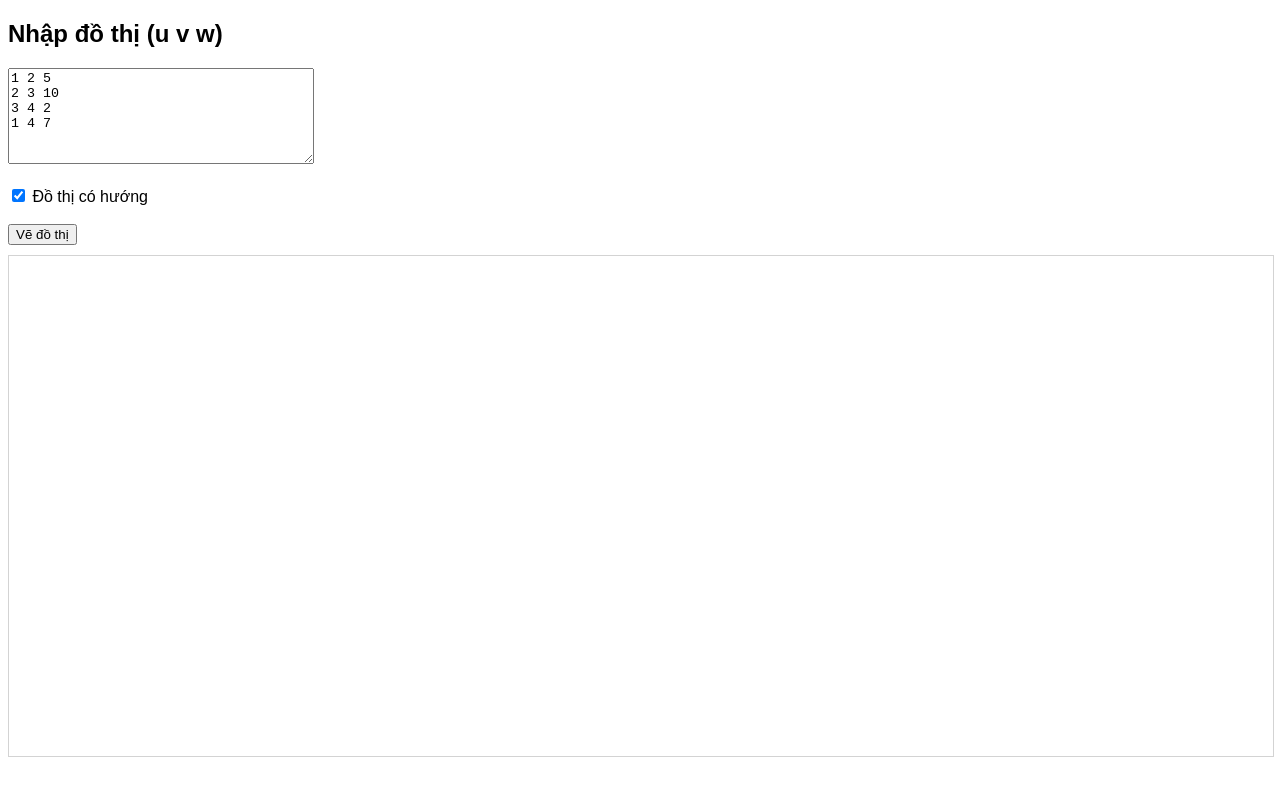
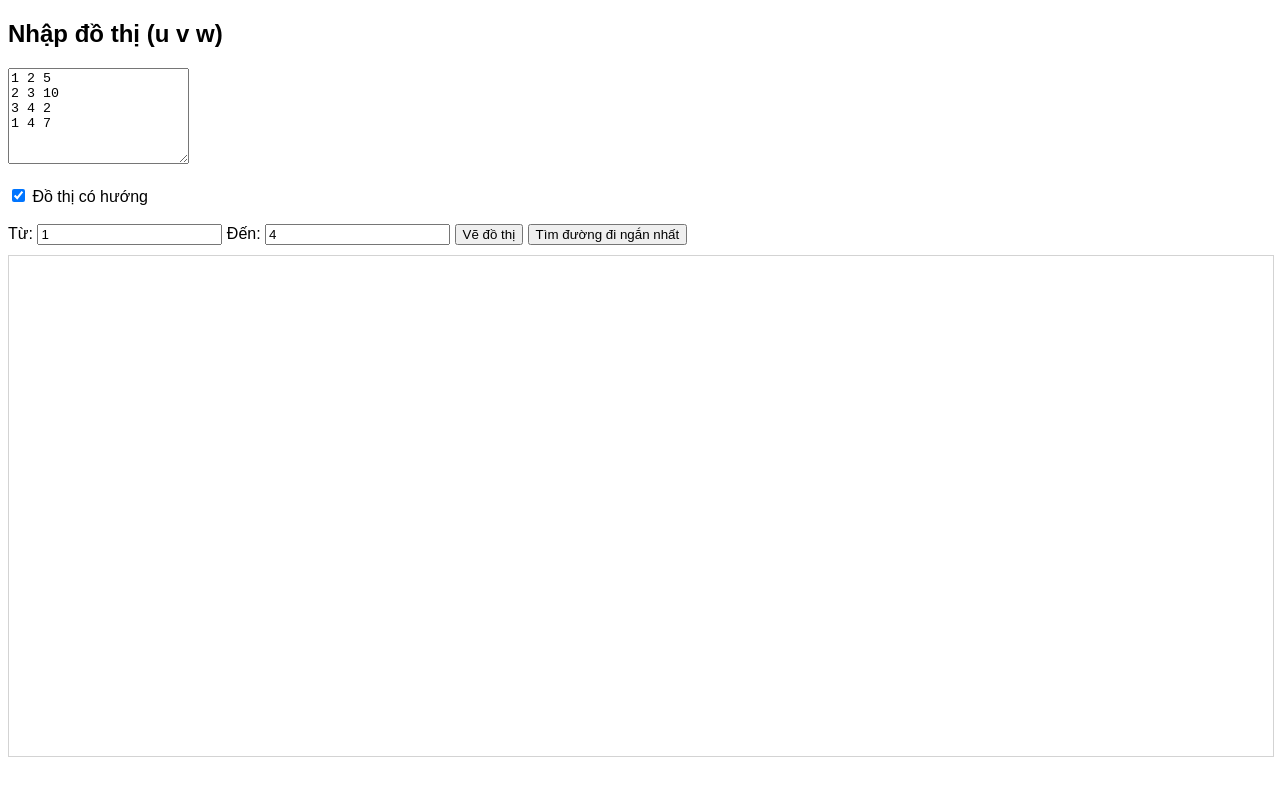
Before and after one commit to nhathuyoyo/btaptoan, a plain HTML site: page index.html in a window 1280 px wide. Both pictures are taken after a click on the button "Vẽ đồ thị". Drawn offline with nearby package versions, Linux system fonts and the light colour scheme.

Commit message:
Update index.html

```diff
--- a/index.html
+++ b/index.html
@@ -1,20 +1,15 @@
 <!DOCTYPE html>
 <html>
 <head>
-  <title>Graph Visualizer</title>
+  <title>Graph Visualizer + Dijkstra</title>
   <script src="https://unpkg.com/vis-network/standalone/umd/vis-network.min.js"></script>
   <style>
-    body {
-      font-family: Arial;
-    }
+    body { font-family: Arial; }
     #mynetwork {
       width: 100%;
       height: 500px;
       border: 1px solid lightgray;
       margin-top: 10px;
-    }
-    textarea {
-      width: 300px;
     }
   </style>
 </head>
@@ -34,71 +29,120 @@
   Đồ thị có hướng
 </label><br><br>
 
+Từ: <input id="start" type="number" value="1">
+Đến: <input id="end" type="number" value="4">
+
 <button onclick="drawGraph()">Vẽ đồ thị</button>
+<button onclick="runDijkstra()">Tìm đường đi ngắn nhất</button>
 
 <div id="mynetwork"></div>
 
 <script>
+let network;
+let edgesData, nodesData;
+let graph = {};
+
 function drawGraph() {
     let lines = document.getElementById("input").value.trim().split("\n");
 
     let nodesSet = new Set();
     let edges = [];
+    graph = {};
 
     lines.forEach(line => {
         let [u, v, w] = line.trim().split(/\s+/).map(Number);
-
-        if (isNaN(u) || isNaN(v)) return;
+        if (isNaN(u) || isNaN(v) || isNaN(w)) return;
 
         nodesSet.add(u);
         nodesSet.add(v);
 
+        if (!graph[u]) graph[u] = [];
+        graph[u].push({ to: v, weight: w });
+
         edges.push({
+            id: u + "-" + v,
             from: u,
             to: v,
-            label: w ? w.toString() : "",
-            font: { align: "middle" }
+            label: w.toString(),
+            color: { color: "#848484" }
         });
     });
 
-    let nodes = Array.from(nodesSet).map(x => ({
-        id: x,
-        label: x.toString()
-    }));
+    let i = 0, n = nodesSet.size, radius = 200;
+    let nodes = Array.from(nodesSet).map(x => {
+        let angle = (2 * Math.PI * i++) / n;
+        return {
+            id: x,
+            label: x.toString(),
+            x: radius * Math.cos(angle),
+            y: radius * Math.sin(angle),
+            color: "#97C2FC"
+        };
+    });
+
+    nodesData = new vis.DataSet(nodes);
+    edgesData = new vis.DataSet(edges);
 
     let container = document.getElementById("mynetwork");
 
-    let data = {
-        nodes: new vis.DataSet(nodes),
-        edges: new vis.DataSet(edges)
+    let options = {
+        physics: false,
+        interaction: { dragNodes: true },
+        edges: { arrows: document.getElementById("directed").checked ? "to" : "" }
     };
 
-    let isDirected = document.getElementById("directed").checked;
+    network = new vis.Network(container, { nodes: nodesData, edges: edgesData }, options);
+}
 
-    let options = {
-        edges: {
-            arrows: isDirected ? "to" : "",
-            font: {
-                size: 16,
-                color: "#000"
-            },
-            smooth: true
-        },
-        nodes: {
-            shape: "circle",
-            size: 20,
-            font: {
-                size: 18
-            },
-            borderWidth: 2
-        },
-        physics: {
-            enabled: true,
-            stabilization: false
+function runDijkstra() {
+    let start = Number(document.getElementById("start").value);
+    let end = Number(document.getElementById("end").value);
+
+    let dist = {}, prev = {};
+    let pq = new Set(Object.keys(graph).map(Number));
+
+    Object.keys(graph).forEach(v => dist[v] = Infinity);
+    dist[start] = 0;
+
+    while (pq.size) {
+        let u = [...pq].reduce((a, b) => dist[a] < dist[b] ? a : b);
+        pq.delete(u);
+
+        if (!graph[u]) continue;
+
+        graph[u].forEach(e => {
+            let alt = dist[u] + e.weight;
+            if (alt < (dist[e.to] || Infinity)) {
+                dist[e.to] = alt;
+                prev[e.to] = u;
+                pq.add(e.to);
+            }
+        });
+    }
+
+    // reset màu
+    edgesData.forEach(e => edgesData.update({ id: e.id, color: { color: "#848484" } }));
+    nodesData.forEach(n => nodesData.update({ id: n.id, color: "#97C2FC" }));
+
+    // truy vết đường đi
+    let path = [];
+    let cur = end;
+    while (cur != undefined) {
+        path.push(cur);
+        cur = prev[cur];
+    }
+    path.reverse();
+
+    // tô màu
+    for (let i = 0; i < path.length; i++) {
+        nodesData.update({ id: path[i], color: "green" });
+        if (i > 0) {
+            let id = path[i-1] + "-" + path[i];
+            edgesData.update({ id: id, color: { color: "red" }, width: 3 });
         }
-    };
+    }
 
-    new vis.Network(container, data, options);
+    alert("Khoảng cách: " + dist[end]);
 }
 </script>
 
```
